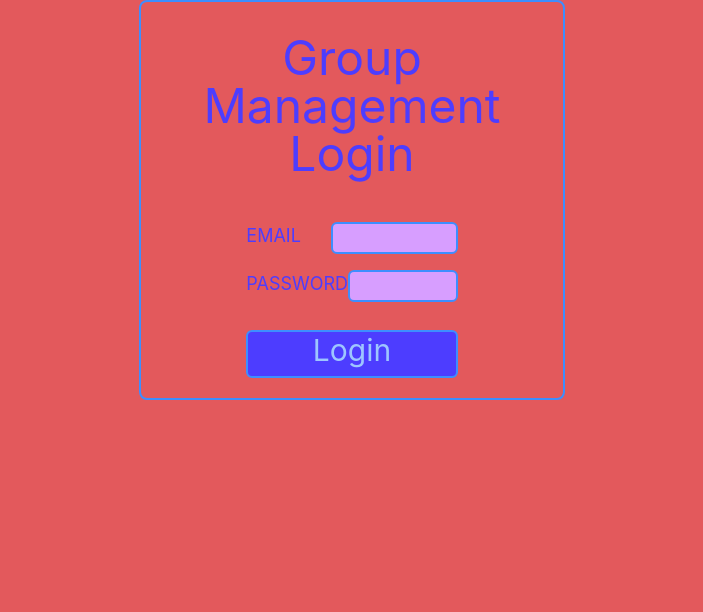
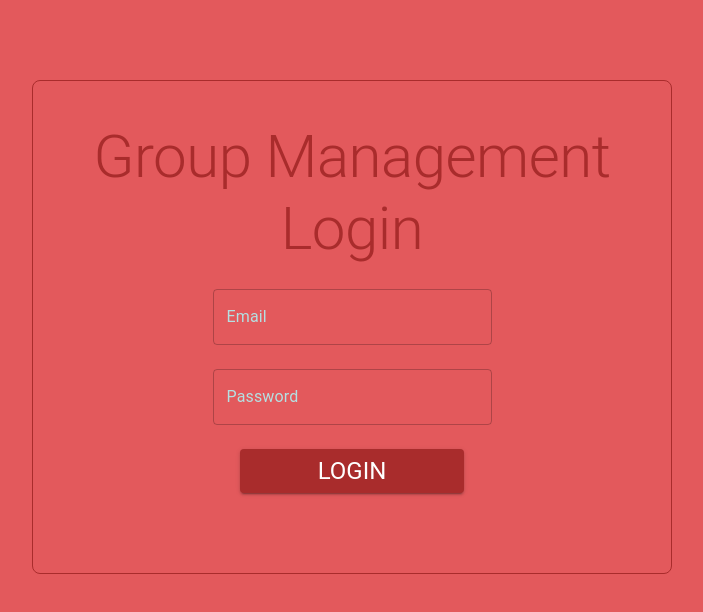
Before and after one commit to carvesco/ftest, a React (Create React App) app: page /login in a window 1280 px wide. Shown: the top 612 px of the page, without its empty margins (288-991 px from the left). Built offline with nearby package versions, Linux system fonts and the light colour scheme.

Commit message:
:lipstick: updated login styles

```diff
--- a/src/pages/login/login.tsx
+++ b/src/pages/login/login.tsx
@@ -1,18 +1,21 @@
-import React from "react";
+import React, { useState } from "react";
 import axios from "axios";
 import qs from "qs";
 import { useNavigate } from "react-router-dom";
+import Box from "@mui/material/Box";
+import Typography from "@mui/material/Typography";
+import TextField from "@mui/material/TextField";
+import Button from "@mui/material/Button";
 
 const Login = () => {
   const navigate = useNavigate();
-  const handleSubmit = (event: React.FormEvent<HTMLFormElement>) => {
-    event.preventDefault();
-    let formData = new FormData(event.currentTarget);
+  const [loginData, setLoginData] = useState<any>({ email: "", password: "" });
+  const handleLogin = () => {
+    console.log(loginData);
     var logInData = qs.stringify({
-      'email': formData.get("email") as string,
-      'password': formData.get("pswrd") as string,
+      email: loginData.email,
+      password: loginData.password,
     });
-    console.log(logInData)
     try {
       var config = {
         method: "post",
@@ -20,45 +23,67 @@ const Login = () => {
         headers: {},
         data: logInData,
       };
-      axios(config).then(function(response:any){
+      axios(config).then(function (response: any) {
         console.log(response.data);
-        navigate("/groups",{state:{token:response?.data?.token}});
-      })
+        navigate("/groups", { state: { token: response?.data?.token } });
+      });
     } catch (error) {
       console.log(error);
     }
   };
 
   return (
-    <div className="w-1/3 border-solid border-2 border-blueTwo rounded-lg  m-auto ">
-      <p className="text-5xl text-center text-blueOne mb-8 mt-8">
+    <Box
+      sx={{
+        width: "50%",
+        margin: "auto",
+        mt: 10,
+        padding: 5,
+        borderWidth: 1,
+        borderRadius: 2,
+        borderColor: "primary.main",
+      }}
+    >
+      <Typography variant="h2" align="center" color={"primary"}>
         Group Management Login
-      </p>
-      <form className="flex flex-col " onSubmit={handleSubmit}>
-        <label className="text-blueOne text-lg w-2/4 m-auto mt-3 flex justify-between">
-          EMAIL
-          <input
-            name="email"
-            type="text"
-            className="border-solid border-2 border-blueTwo rounded-md w-3/5 bg-pinkTwo focus:outline-none"
-          />
-        </label>
-        <label className="text-blueOne text-lg w-2/4 m-auto mt-4 flex justify-between">
-          PASSWORD
-          <input
-            name="pswrd"
-            type="password"
-            className="border-solid border-2 border-blueTwo rounded-md w-3/5 bg-pinkTwo focus:outline-none"
-          />
-        </label>
-        <button
-          type="submit"
-          className="w-2/4 m-auto mt-7 mb-5 border-solid border-2 border-blueTwo rounded-md text-3xl pb-2 text-blueTree bg-blueOne"
+      </Typography>
+      <Box sx={{ display: "flex", flexDirection: "column", mb: 5 }}>
+        <TextField
+          id="outlined-textarea"
+          label="Email"
+          placeholder="Placeholder"
+          sx={{ width: "50%", margin: "auto", mt: 3 }}
+          value={loginData.email}
+          onChange={(e: React.ChangeEvent<HTMLInputElement>) => {
+            setLoginData((prev: any) => ({
+              ...prev,
+              email: e.target.value,
+            }));
+          }}
+        />
+        <TextField
+          id="outlined-textarea"
+          label="Password"
+          type="password"
+          placeholder="Placeholder"
+          sx={{ width: "50%", margin: "auto", mt: 3 }}
+          value={loginData.password}
+          onChange={(e: React.ChangeEvent<HTMLInputElement>) => {
+            setLoginData((prev: any) => ({
+              ...prev,
+              password: e.target.value,
+            }));
+          }}
+        />
+        <Button
+          variant="contained"
+          sx={{ width: "40%", margin: "auto", mt: 3 }}
+          onClick={handleLogin}
         >
-          Login
-        </button>
-      </form>
-    </div>
+          <Typography variant="h5">LOGIN</Typography>
+        </Button>
+      </Box>
+    </Box>
   );
 };
 
```
